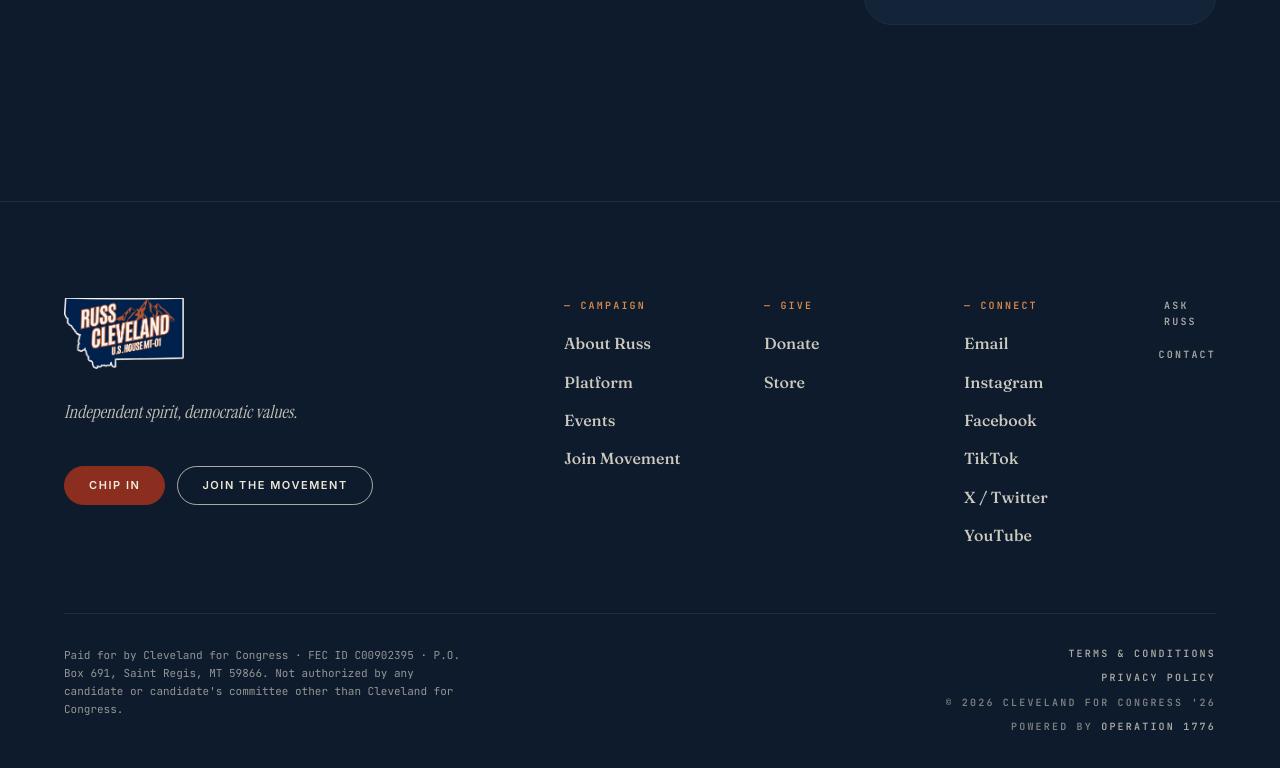
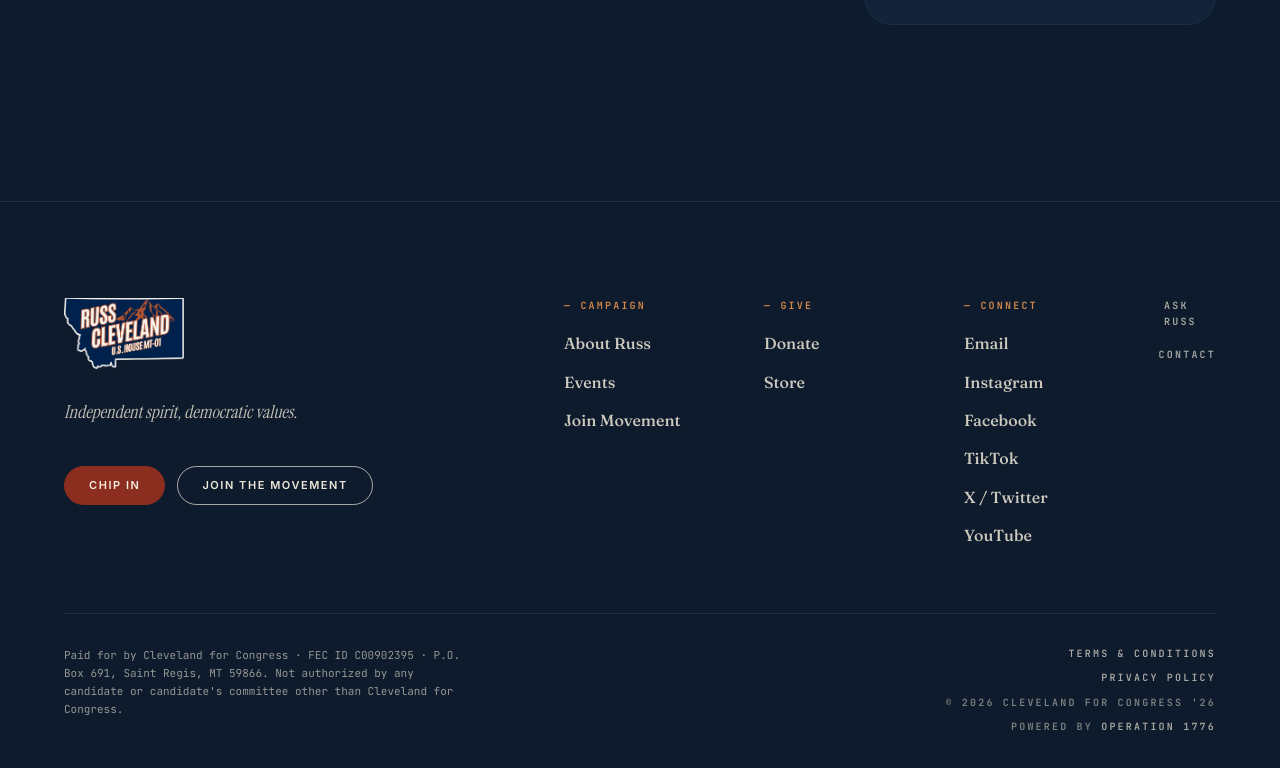
Before and after one commit to AreeshRazaKhan/coos.gop, a Next.js app: page / in a window 1280 px wide. Shown: the part 9742-10510 px from the top of the page. Built offline with nearby package versions, Linux system fonts and the light colour scheme.

Commit message:
footer: remove Platform link from Campaign column
Finishes pruning the Platform anchor from the footer nav — nav bars
dropped it earlier. Campaign column now: About Russ, Events,
Join Movement.

Co-Authored-By: Claude Opus 4.7 (1M context) <noreply@anthropic.com>

```diff
--- a/src/components/home/site-footer.jsx
+++ b/src/components/home/site-footer.jsx
@@ -8,7 +8,6 @@ const NAV_COLUMNS = [
     label: 'Campaign',
     links: [
       { href: '/about', text: 'About Russ' },
-      { href: '#platform', text: 'Platform' },
       { href: '/events', text: 'Events' },
       { href: '/volunteer', text: 'Join Movement' },
     ],
```
